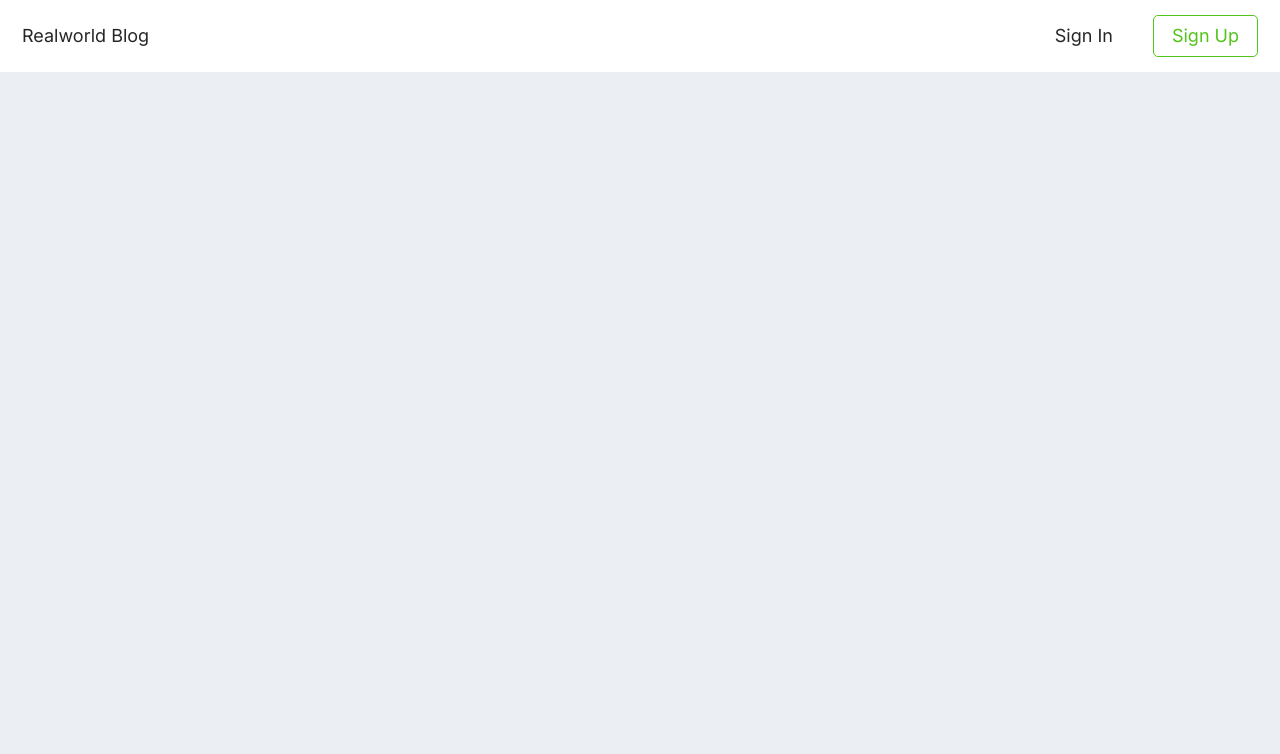
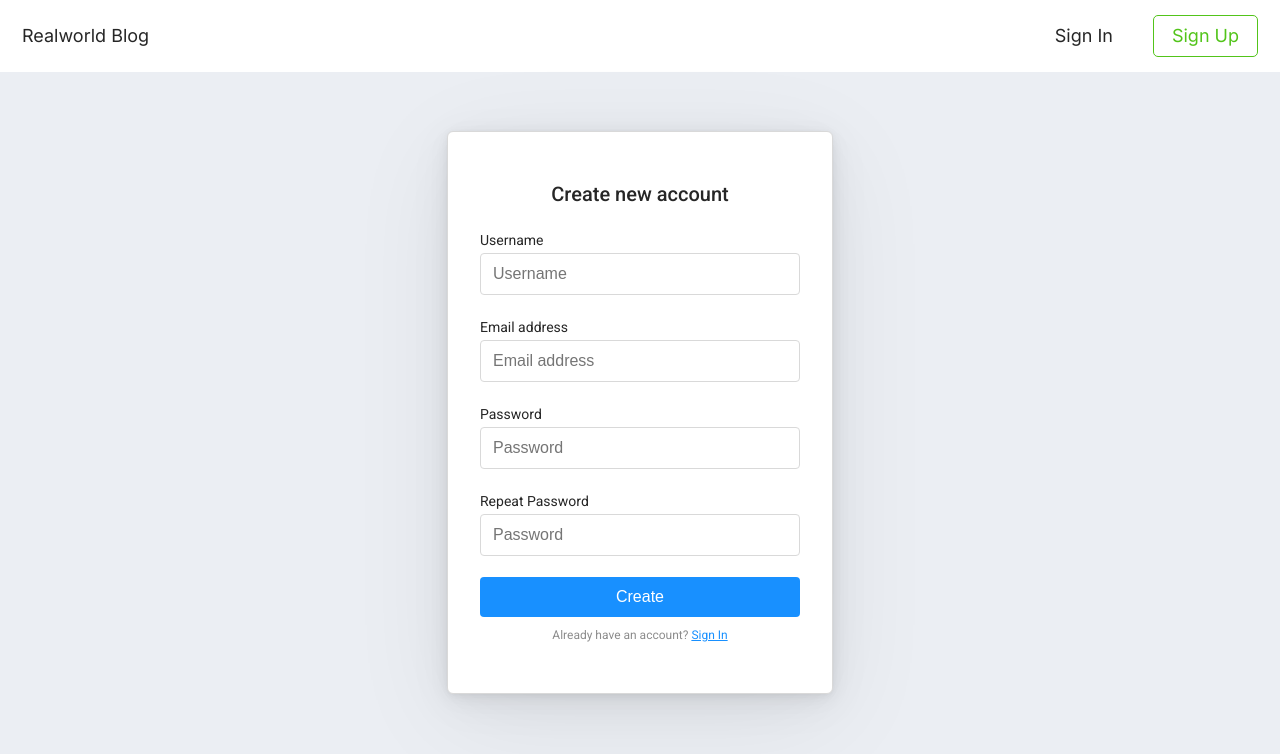
Before and after one commit to miawue/JM_FinalBlog, a React (Create React App) app: page /create-acc in a window 1280 px wide. Shown: the top 754 px of the page. Built offline with nearby package versions, Linux system fonts and the light colour scheme.

Commit message:
Added AccountManager

```diff
--- /dev/null
+++ b/src/components/AccountManager/AccountManager.css
@@ -0,0 +1,89 @@
+.account {
+    margin: 59px auto 0;
+    padding: 48px 32px;
+    width: max-content;
+    background-color: #ffffff;
+    border: 1px solid #d9d9d9;
+    box-shadow: 0px 22px 106px rgba(0, 0, 0, 0.07), 0px 9.19107px 44.2843px rgba(0, 0, 0, 0.0503198), 0px 4.91399px 23.6765px rgba(0, 0, 0, 0.0417275), 0px 2.75474px 13.2728px rgba(0, 0, 0, 0.035), 0px 1.46302px 7.04911px rgba(0, 0, 0, 0.0282725), 0px 0.608796px 2.93329px rgba(0, 0, 0, 0.0196802);
+    border-radius: 6px;
+}
+
+.account__title {
+    margin-bottom: 21px;
+    font-weight: 500;
+    font-size: 20px;
+    line-height: 28px;
+    text-align: center;
+    color: #262626;
+}
+
+.account__form {
+    display: flex;
+    flex-direction: column;
+    align-items: center;
+}
+
+.account__button {
+    padding: 8px 136px;
+    font-size: 16px;
+    line-height: 24px;
+    color: #ffffff;
+    background-color: #1890ff;
+    border: none;
+    border-radius: 4px;
+}
+
+.field {
+    margin-bottom: 19px;
+    display: flex;
+    flex-direction: column;
+    width: 100%;
+}
+
+.field__label {
+    margin-bottom: 2px;
+    font-size: 14px;
+    line-height: 22px;
+    color: #262626;
+}
+
+.field__input {
+    margin-bottom: 2px;
+    padding: 8px 12px;
+    font-size: 16px;
+    line-height: 24px;
+    background-color: #ffffff;
+    border: 1px solid #d9d9d9;
+    border-radius: 4px;
+}
+
+.error {
+    margin-bottom: 2px;
+    font-size: 14px;
+    line-height: 22px;
+    color: #f5222d;
+}
+
+.agreement {
+    margin-bottom: 21px;
+    padding-top: 8px;
+    border-top: 1px solid #e8e8e8;
+}
+
+.agreement__label {
+    margin-left: 8px;
+    font-size: 14px;
+    line-height: 22px;
+    color: #595959;
+}
+
+.sign-in-text {
+    margin-top: 8px;
+    font-size: 12px;
+    line-height: 20px;
+    color: #8c8c8c;
+}
+
+.sign-in-link {
+    color: #1890ff;
+}
--- /dev/null
+++ b/src/components/AccountManager/index.js
@@ -0,0 +1,84 @@
+/* eslint-disable */
+
+import React from 'react';
+import { Link } from 'react-router-dom';
+
+import './AccountManager.css';
+
+const AccountManager = ({agreement = false, link = true}) => {
+
+    const fields = [
+        {
+            name: "Username",
+            type: "text",
+            id: "username",
+            placeholder: "Username"
+        },
+        {
+            name: "Email address",
+            type: "email",
+            id: "email",
+            placeholder: "Email address"
+        },
+        {
+            name: "Password",
+            type: "password",
+            id: "password",
+            placeholder: "Password"
+        },
+        {
+            name: "Repeat Password",
+            type: "password",
+            id: "repeatPassword",
+            placeholder: "Password"
+        }
+    ]
+
+    const renderError = () => {
+        return (
+            <p className='error'>Field is empty</p>
+        )
+    }
+
+    const renderAgreement = () => {
+        return (
+            <div className='agreement'>
+                <input type="checkbox" id='agreement' className='agreement__checkbox'/>
+                <label htmlFor='agreement' className='agreement__label'>I agree to the processing of my personal information</label>
+            </div>
+        )
+    }
+
+    const renderLink = () => {
+        return (
+            <p className='sign-in-text'>Already have an account? <Link to="/sign-in" className='sign-in-link'>Sign In</Link></p>
+        )
+    }
+
+    const renderFields = () => {
+        return fields.map((field, id) => {
+            return (
+                <div className='account__inner field' key={id}>
+                    <label className='field__label' htmlFor={field.id}>{field.name}</label>
+                    <input className='field__input' type={field.type} id={field.id} placeholder={field.placeholder}/>
+                    {/* {renderError()} */}
+                </div>
+            )
+        })
+
+    }
+
+    return (
+        <div className='account'>
+            <h2 className='account__title'>Create new account</h2>
+            <form className='account__form'>
+                {renderFields()}
+                {agreement ? renderAgreement() : null}
+                <button className='account__button button' type='submit'>Create</button>
+                {link ? renderLink() : null}
+            </form>
+        </div>
+    )
+}
+
+export default AccountManager;
--- a/src/components/App.js
+++ b/src/components/App.js
@@ -9,6 +9,7 @@ import Article from './Article';
 import ArticleList from './ArticleList';
 import ArticleContent from './ArticleContent';
 import ArticleManager from './ArticleManager';
+import AccountManager from './AccountManager';
 
 const App = () => {
 
@@ -16,14 +17,14 @@ const App = () => {
     <div>
       <BrowserRouter>
         <Header />
-        <div className="container">
           <Routes>
             <Route path="/" element={<ArticleList />} />
             <Route path="/article" element={<Article renderArticleContent={ArticleContent}/>} />
             <Route path="/article-create" element={<ArticleManager />} />
             <Route path="/article-edit" element={<ArticleManager />} />
+            <Route path="/create-acc" element={<AccountManager />} />
           </Routes>
-        </div>
+
       </BrowserRouter>
     </div>
   );
--- a/src/components/Article/index.js
+++ b/src/components/Article/index.js
@@ -22,6 +22,7 @@ const Article = ({article, renderArticleContent}) => {
   }
 
   return (
+    <div className="container">
       <div className="article">
         <div className="article__head">
           <div>
@@ -59,6 +60,7 @@ const Article = ({article, renderArticleContent}) => {
         </div>
         {renderArticleContent ? renderArticleContent() : null}
       </div>
+    </div>
   );
 };
 
--- a/src/components/ArticleList/index.js
+++ b/src/components/ArticleList/index.js
@@ -30,7 +30,7 @@ const ArticleList = ({ articles, error, loading, page }) => {
     }
 
     return (
-        <div>
+        <div className='container'>
             {renderArticle()}
         </div>
     )
--- a/src/components/ArticleManager/index.js
+++ b/src/components/ArticleManager/index.js
@@ -17,6 +17,7 @@ const ArticleManager = () => {
     }
 
     return (
+        <div className="container">
             <div className='manager'>
                 <h2 className='manager__title'>Create new article</h2>
                 <form>
@@ -41,6 +42,7 @@ const ArticleManager = () => {
                 <button type='submit' className='manager__button button'>Create</button>
                 </form>
             </div>
+        </div>
     )
 }
 
```
Lines whose indentation alone changed are shown as unchanged.
